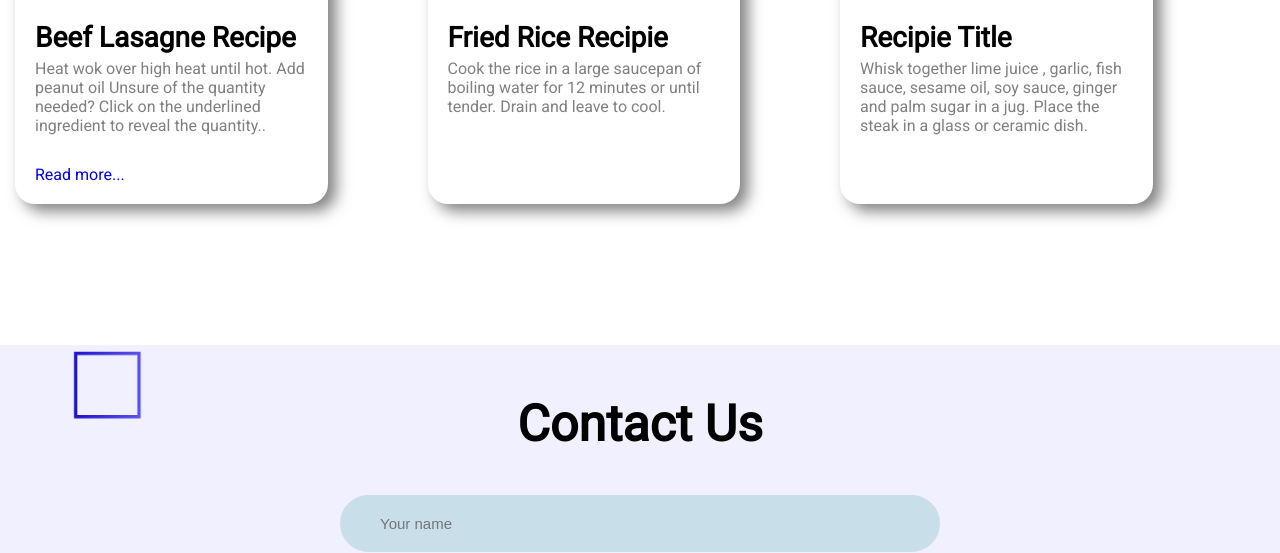
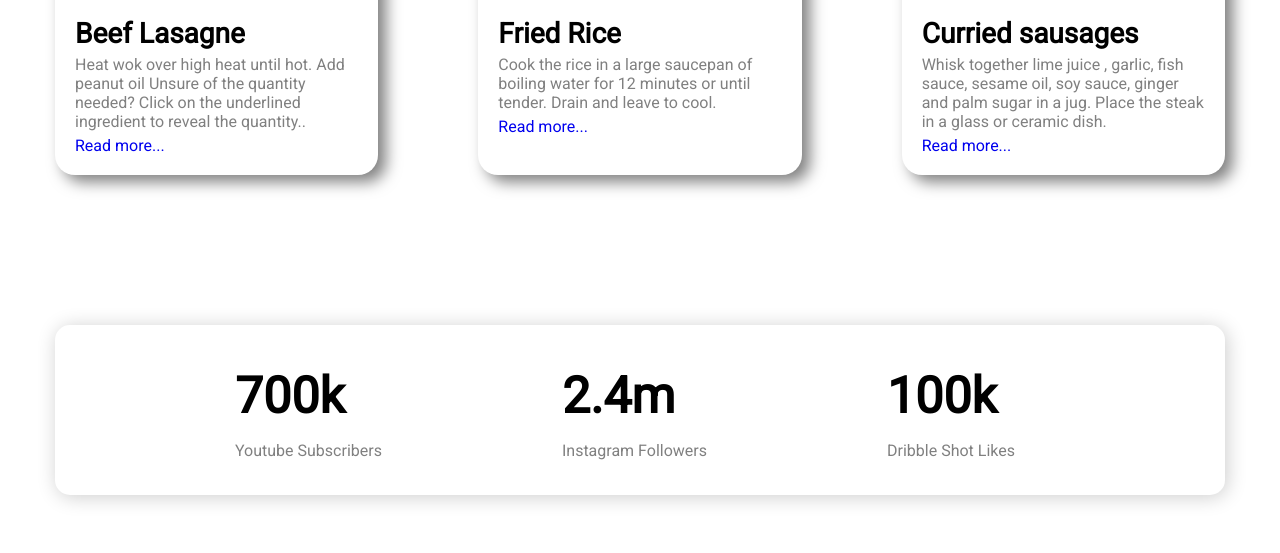
Before and after one commit to ahshoron1/Food-Network, a plain HTML site: page index.html in a window 1280 px wide. Shown: the part 1302-1855 px from the top of the page. Drawn offline with Linux system fonts and the light colour scheme.

Commit message:
finish code added

```diff
--- a/index.html
+++ b/index.html
@@ -22,10 +22,11 @@
             <!--menu----------->
             <ul>
                 <li><a href="#">Home</a></li>
-                <li><a href="#about-sec">About</a></li>
+                <li><a href="#">About</a></li>
                 <li><a href="#">Recipe</a></li>
                 <li><a href="#">Contact us</a></li>
             </ul>
+
         </nav>
         <div class="bd-container">
             <div class="home-area fexiable-area">
@@ -81,7 +82,7 @@
                         <div class="item-img" id="item-img1">
                         </div>
                         <div class="item-text">
-                            <h2>Beef Lasagne Recipe</h2>
+                            <h2>Beef Lasagne</h2>
                             <p>Heat wok over high heat until hot. Add peanut oil Unsure of the quantity needed?
                                 Click on the underlined ingredient to reveal the quantity..</p>
                             <a href="#">Read more...</a>
@@ -93,9 +94,11 @@
                         <div class="item-img" id="item-img2">
                         </div>
                         <div class="item-text">
-                            <h2>Fried Rice Recipie</h2>
+                            <h2>Fried Rice</h2>
                             <p>Cook the rice in a large saucepan of boiling water for 12 minutes or until tender. Drain
                                 and leave to cool.</p>
+                            <a href="#">Read more...</a>
+
                         </div>
                     </div>
                 </div>
@@ -104,10 +107,11 @@
                         <div class="item-img" id="item-img3">
                         </div>
                         <div class="item-text">
-                            <h2>Recipie Title</h2>
+                            <h2>Curried sausages</h2>
                             <p>Whisk together lime juice
                                 , garlic, fish sauce, sesame oil, soy sauce, ginger and palm sugar in a jug. Place the
                                 steak in a glass or ceramic dish.</p>
+                            <a href="#">Read more...</a>
                         </div>
                     </div>
                 </div>
@@ -115,6 +119,28 @@
         </div>
     </section>
     <!-- -----------------Recipe Section End----------------- -->
+
+    <!-- ------------Follower Section Start------------------ -->
+    <section>
+        <div class="bd-container">
+            <div id="follower-sec" class="fexiable-area">
+                <div class="foll-item">
+                    <h1>700k</h1>
+                    <p>Youtube Subscribers</p>
+                </div>
+                <div class="foll-item">
+                    <h1>2.4m</h1>
+                    <p>Instagram Followers</p>
+                </div>
+                <div class="foll-item">
+                    <h1>100k</h1>
+                    <p>Dribble Shot Likes</p>
+                </div>
+            </div>
+
+        </div>
+    </section>
+    <!-- ------------Follower Section End------------------ -->
 
     <!-- ----------------Contact Us Section Start------------ -->
     <section id="contact_sec">
--- a/style.css
+++ b/style.css
@@ -23,7 +23,7 @@ p{
     color: #c8dfea;
 }
 .bd-container{
-    width: 1250px;
+    width: 1170px;
     margin: 0 auto;
 }
 .fexiable-area{
@@ -80,7 +80,7 @@ nav ul li a{
     background-size: cover;
 }
 #about-img{
-    width: 100%;
+    width: 108%;
 }
 .text-area {
     text-align: center;
@@ -90,7 +90,7 @@ nav ul li a{
     font-size: 40px;
 }
 .items{
-    width: 25%;
+    width: 28%;
     box-shadow: rgb(0 0 0 / 50%) 8px 7px 15px;
     border-radius: 20px;
     margin-left: 100px;
@@ -99,7 +99,7 @@ nav ul li a{
     margin-left: 0;
 }
 .items .item-img{
-    width: 270px;
+    width: 280px;
     height: 190px;
     background-repeat: no-repeat;
     background-size: cover;
@@ -129,8 +129,25 @@ nav ul li a{
 
 .item-text p {
     margin-top: 5px;
-    margin-bottom: 30px;
+    margin-bottom: 5px;
 }
+
+#follower-sec{
+    box-shadow: 2px 2px 20px rgba(0,0,0,0.2);
+    border-radius: 15px;
+    margin-top: 50px;
+    margin-bottom: 100px;
+}
+.foll-item{
+    margin-left: 180px;
+}
+.foll-item h1{
+    margin-bottom: 0;
+}
+.foll-item p{
+    margin-bottom: 35px;
+}
+
 #contact_sec{
     width: 100%;
     height: 550px;
```
